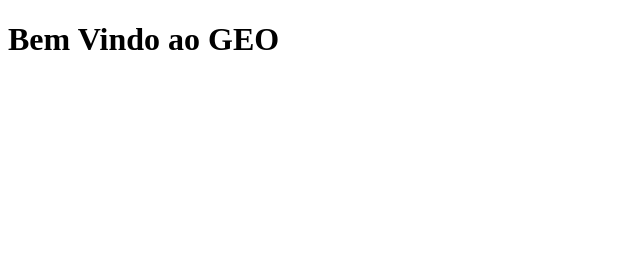
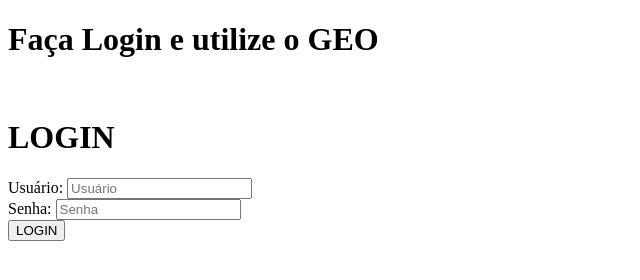
Before and after one commit to nettolfa/GEO, a plain HTML site: page index.html in a window 1280 px wide. Shown: the whole page, without its empty margins (0-640 px from the left). Drawn offline with Linux system fonts and the light colour scheme.

Commit message:
criação de estrutura da página

```diff
--- a/index.html
+++ b/index.html
@@ -1,14 +1,49 @@
 <!DOCTYPE html>
 <html lang="pt-br">
+
 <head>
     <meta charset="UTF-8">
     <meta name="viewport" content="width=device-width, initial-scale=1.0">
     <title>GEO</title>
 </head>
+
 <body>
+    <div class="main">
 
-    <h1>Bem Vindo ao GEO</h1>
+        <div class="left">
+
+            <h1>Faça Login e utilize o GEO</h1>
+            <img>
+
+        </div>
+
+        <div class="right">
+            <div class="card">
+                <h1>LOGIN</h1>
+                <div class="textfield">
+
+                    <label for="usuario">Usuário:</label>
+                    <input id="usuario" type="text" placeholder="Usuário">
+
+                </div>
+
+                <div class="textfield">
+
+                    <label for="senha">Senha:</label>
+                    <input id="senha" type="password" placeholder="Senha">
+
+                </div>
+
+                <button class="btn-login">
+                    LOGIN
+                </button>
 
 
+            </div>
+
+
+        </div>
+
 </body>
+
 </html>
```
